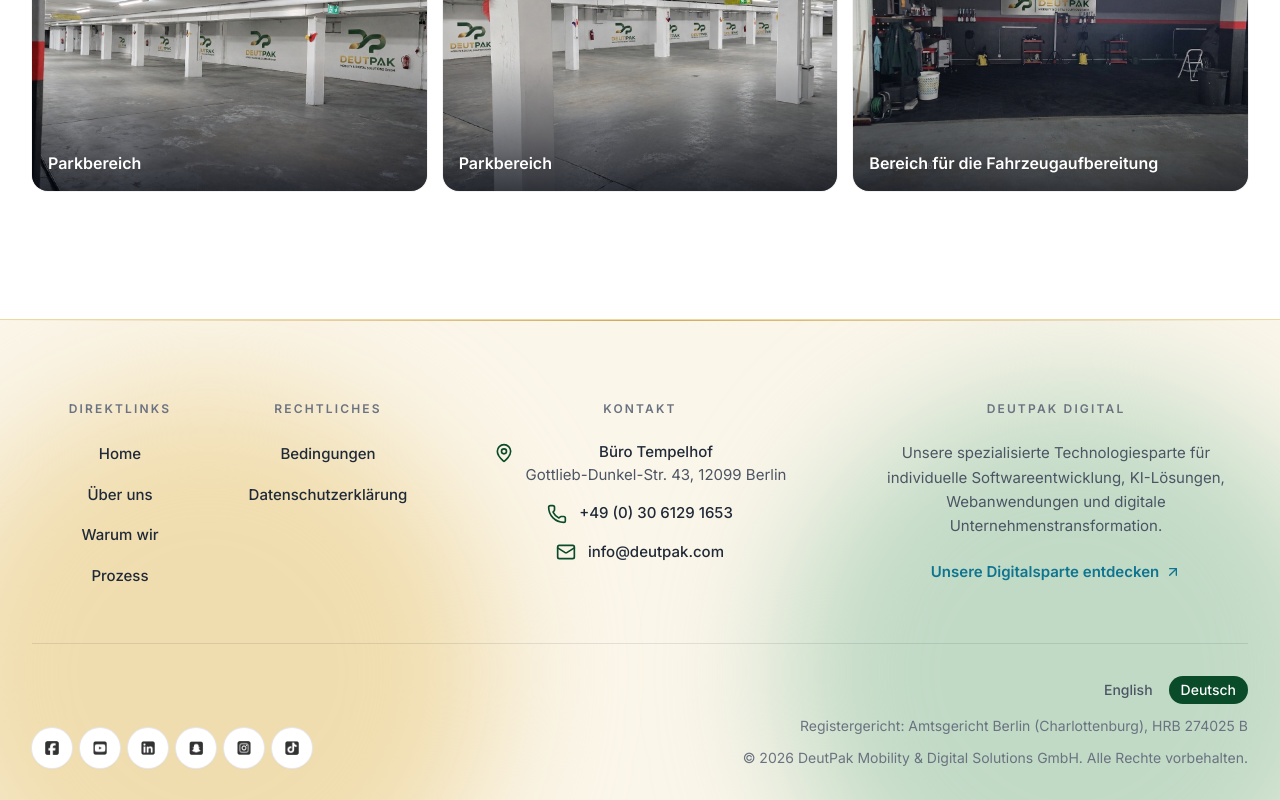
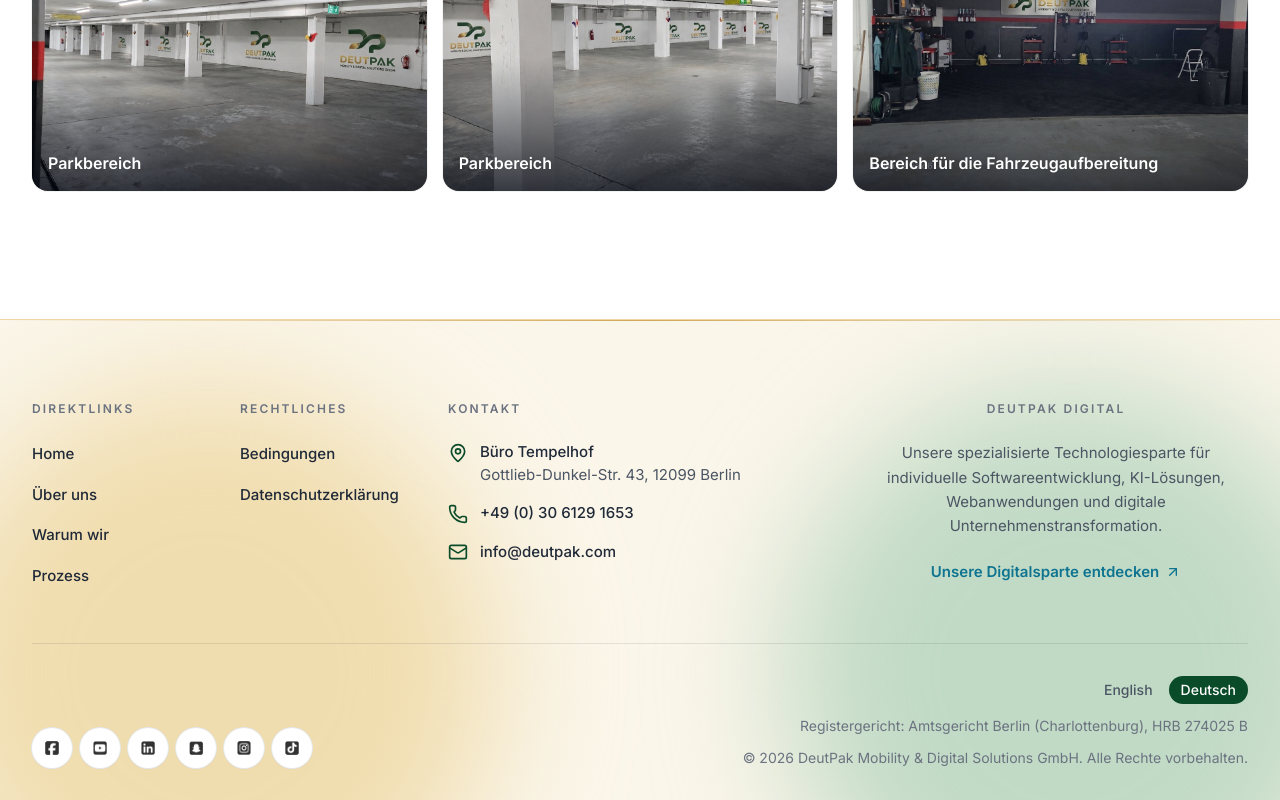
Before and after one commit to deutpakdigital/deutpak, a Next.js app: page / in a window 1280 px wide. Shown: the part 4546-5346 px from the top of the page. Built offline with nearby package versions, Linux system fonts and the light colour scheme.

Commit message:
feat: improve Footer layout by removing unnecessary justify-center classes for better alignment

```diff
--- a/src/components/Footer.tsx
+++ b/src/components/Footer.tsx
@@ -45,7 +45,7 @@ export default function Footer() {
 
       <div className="relative max-w-7xl mx-auto px-4 sm:px-6 lg:px-8">
         {/* Link columns */}
-        <div className="pt-20 pb-14 grid grid-cols-2 lg:grid-cols-12 gap-x-8 gap-y-12 text-center">
+        <div className="pt-20 pb-14 grid grid-cols-2 lg:grid-cols-12 gap-x-8 gap-y-12">
           <div className="lg:col-span-2">
             <h3 className={heading}>{t.menuQuickLinks}</h3>
             <ul className="space-y-4">
@@ -75,20 +75,20 @@ export default function Footer() {
           <div className="col-span-2 sm:col-span-1 lg:col-span-4">
             <h3 className={heading}>{t.menuContact}</h3>
             <ul className="space-y-4">
-              <li className="flex items-start justify-center gap-3">
+              <li className="flex items-start gap-3">
                 <MapPin className="w-5 h-5 mt-0.5 shrink-0 text-brand-700" />
                 <span className="text-[15px] text-gray-800">
                   <span className="block font-medium">{t.location1}</span>
                   <span className="text-gray-600">Gottlieb-Dunkel-Str. 43, 12099 Berlin</span>
                 </span>
               </li>
-              <li className="flex items-center justify-center gap-3">
+              <li className="flex items-center gap-3">
                 <Phone className="w-5 h-5 shrink-0 text-brand-700" />
                 <a href="tel:+493061291653" className={link}>
                   +49 (0) 30 6129 1653
                 </a>
               </li>
-              <li className="flex items-center justify-center gap-3">
+              <li className="flex items-center gap-3">
                 <Mail className="w-5 h-5 shrink-0 text-brand-700" />
                 <a href="mailto:info@deutpak.com" className={link}>
                   info@deutpak.com
@@ -97,7 +97,7 @@ export default function Footer() {
             </ul>
           </div>
 
-          <div className="col-span-2 sm:col-span-1 lg:col-span-4">
+          <div className="col-span-2 sm:col-span-1 lg:col-span-4 text-center">
             <h3 className={heading}>{t.footerDigitalHeading}</h3>
             <p className="text-[15px] text-gray-600 leading-relaxed mb-5">{t.footerDigitalText}</p>
             <a
```
